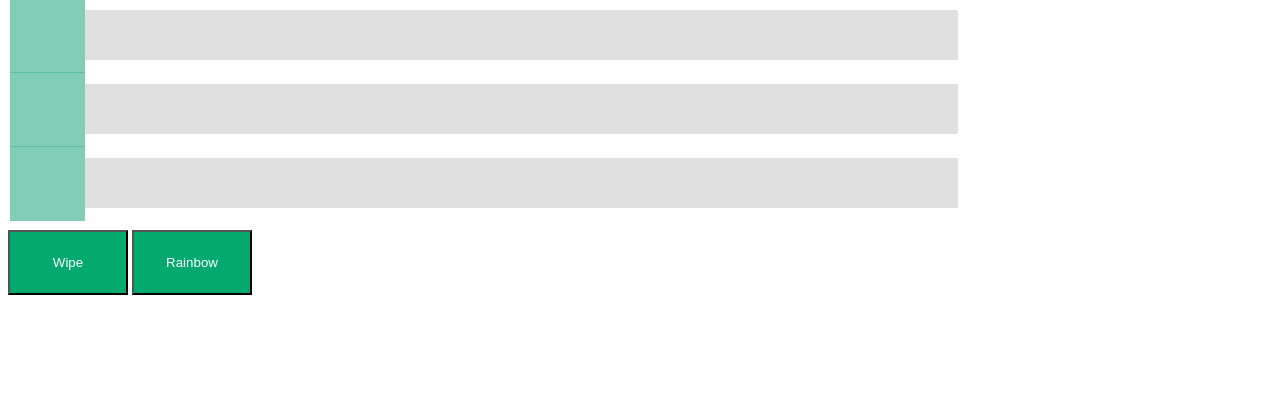
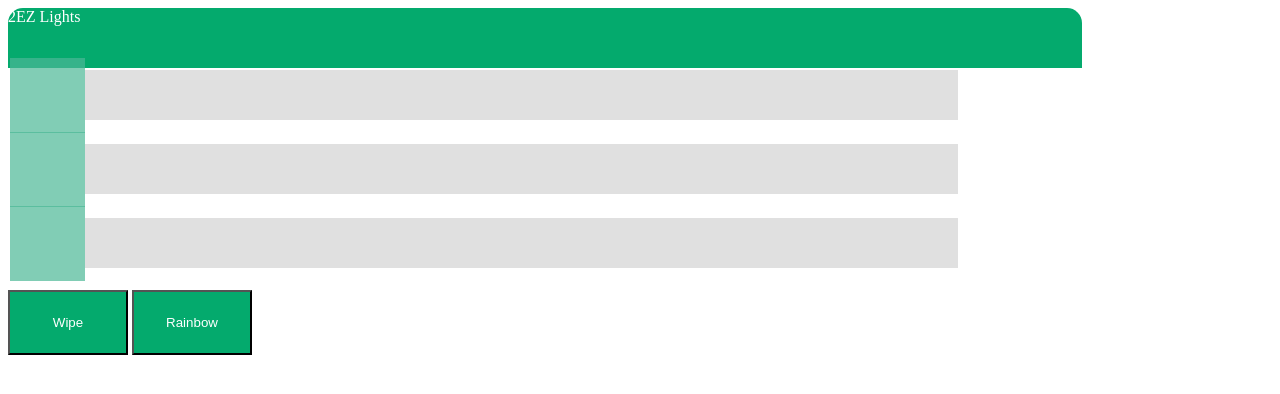
Before and after one commit to oesa77soccer/2EZ-bathroom-lights, a PHP site: page / in a window 1280 px wide. Shown: the top 394 px of the page. Run offline with PHP 8.4, Linux system fonts and the light colour scheme.

Commit message:
more styling

```diff
--- a/src/css/style.css
+++ b/src/css/style.css
@@ -3,6 +3,7 @@
   height: 60px;
   background-color: #04AA6D;
   border-radius: 15px 15px 0px 0px;
+  color: #fff;
 }
 
 .slidecontainer {
@@ -51,6 +52,6 @@
   color: #fff;
 }
 
-.text {
+.valtext {
   color: #fff;
 }
--- a/src/index.php
+++ b/src/index.php
@@ -2,27 +2,27 @@
 <html>
 <body>
 
-<div>
-
-</div>
+<div class="banner">2EZ Lights</div>
 
 <div class="slidecontainer">
   <input type="range" min="0" max="255" value="0" class="slider" id="red_slider">
-  <div class="text">Red: <span id="red_val">0</span></div>
+  <div class="valtext">Red: <span id="red_val">0</span></div>
 </div>
 
 <div class="slidecontainer">
   <input type="range" min="0" max="255" value="0" class="slider" id="green_slider">
-  <div class="text">Green: <span id="green_val">0</span></div>
+  <div class="valtext">Green: <span id="green_val">0</span></div>
 </div>
 
 <div class="slidecontainer">
   <input type="range" min="0" max="255" value="0" class="slider" id="blue_slider">
-  <div class="text">Blue: <span id="blue_val">0</span></div>
+  <div class="valtext">Blue: <span id="blue_val">0</span></div>
 </div>
 
-<button class="modebtn" id="wipe_btn">Wipe</button>
-<button class="modebtn" id="rainbow_btn">Rainbow</button>
+<div class="btncontainer">
+  <button class="modebtn" id="wipe_btn">Wipe</button>
+  <button class="modebtn" id="rainbow_btn">Rainbow</button>
+</div>
 
 <?php
 if ($_SERVER["REQUEST_METHOD"] == "POST") {
```
